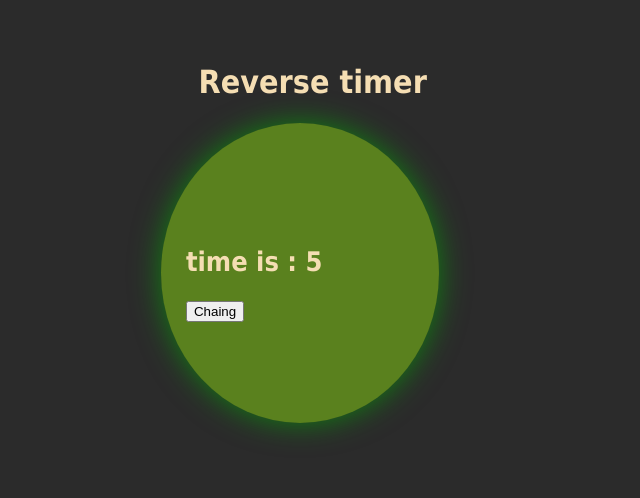
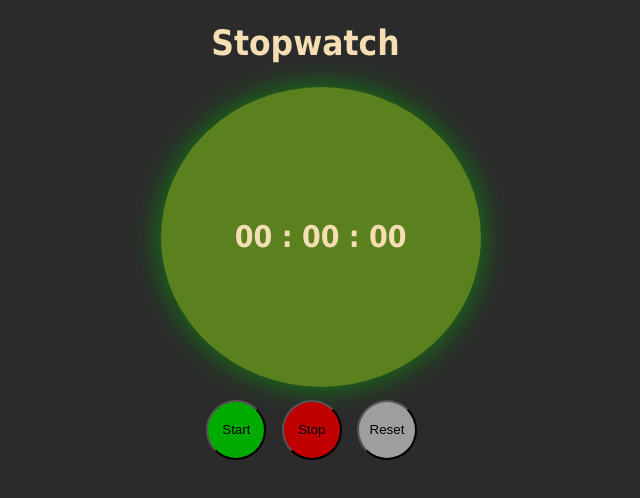
Before and after one commit to Amirhosein-Abbasi1/React-miniprojects, a React (Create React App) app: page / in a window 1280 px wide. Shown: the top 498 px of the page, without its empty margins (315-955 px from the left). Built offline with nearby package versions, Linux system fonts and the light colour scheme.

Commit message:
Part #9 stopwatch

```diff
--- a/src/hello.js
+++ b/src/hello.js
@@ -7,7 +7,7 @@ class App1 extends React.Component{
         return(
         <div>
             <h1 className="main">
-              {this.props.title}
+                {this.props.title}
             </h1>
         </div>
         )
--- a/src/index.css
+++ b/src/index.css
@@ -4,20 +4,39 @@ body{
 .main{
   color: wheat;
   font-family: tahoma;
-  margin-left: 40%;
-  margin-top: 5%;
+  margin-left: 41%;
+  font-size: 35px;
 }
 .timer{
-  width: 20%;
+  width: 320px;
   height: 300px;
-  font-size: 18px;
+  font-size: 20px;
+  text-align: center;
   color: wheat;
   font-family: tahoma;
   margin-left: 37%;
   margin-top: 1%;
-  padding-left: 2%;
   align-content: center;
   background-color: rgba(158, 255, 12, 0.403);
   border-radius: 50%;
   box-shadow: 0 0 30px rgba(0, 179, 0, 0.627);
 }
+.mainbtn{
+  margin-left: 39.4%;
+  margin-top: 1%;
+}
+.action-button{
+  width: 60px;
+  height: 60px;
+  border-radius: 50%;
+  margin-left: 2%;
+}
+.action-button.start{
+  background-color: rgb(0, 171, 0);
+}
+.action-button.stop{
+  background-color: rgb(192, 0, 0);
+}
+.action-button.reset{
+  background-color: rgb(158, 158, 158);
+}
--- a/src/output.js
+++ b/src/output.js
@@ -8,13 +8,8 @@ class App extends React.Component{
     constructor(){
         super();
         this.state={
-           title : "Reverse timer"
+           title : "Stopwatch"
         }
-    }
-    chaing =()=>{
-        this.setState({
-            title : "You clicked on it"
-        });
     }
     render(){
         return(
--- a/src/timer.js
+++ b/src/timer.js
@@ -8,32 +8,71 @@ class App2 extends React.Component{
     constructor(){
         super();
         this.state = {
-            timer : 10
+            houre : 0,
+            minute : 0,
+            second : 0,
+            isStart : false
         }
     }
 
-    componentDidMount(){
+    startInterval =()=>{
+        if(this.state.isStart === false){
+            this.setState({
+                isStart : true
+            })
         myInterval = setInterval(()=>{
             this.setState({
-                timer : this.state.timer - 1
+                second : this.state.second + 1
             })
+            if(this.state.second === 60){
+                this.setState({
+                    second : 0,
+                    minute : this.state.minute + 1
+                })
+            }
+            if(this.state.minute === 60){
+                this.setState({
+                    minute : 0,
+                    houre : this.state.houre + 1
+                })
+            }
         }, 1000)
+      }
     }
 
-    componentDidUpdate(){
-        //the time stop at 0 with this if
-        if(this.state.timer === 0){
-            clearInterval(myInterval);
-        }
+    stopInterval =()=>{
+        this.setState({
+            isStart : false
+        })
+        clearInterval(myInterval);
     }
+
+    resetInterval =()=>{
+        this.stopInterval();
+        this.setState({
+            houre : 0,
+            minute : 0,
+            second : 0
+        })
+    }
+
     render(){
+        let h = this.state.houre;
+        let m = this.state.minute;
+        let s = this.state.second;
         return(
+        <>
         <div className="timer">
             <h2 >
-                time is : {this.state.timer}
+              {`${h>9 ? h : "0"+h} : ${m>9 ? m : "0"+m} : ${s>9 ? s : "0"+s}`}
             </h2>
-            <button onClick={this.props.chaing}>Chaing</button>
         </div>
+        <div className="mainbtn">
+            <button className="action-button start" onClick={this.startInterval}>Start</button>
+            <button className="action-button stop" onClick={this.stopInterval}>Stop</button>
+            <button className="action-button reset" onClick={this.resetInterval}>Reset</button>
+        </div>
+        </>
         )
     }
 }
```
